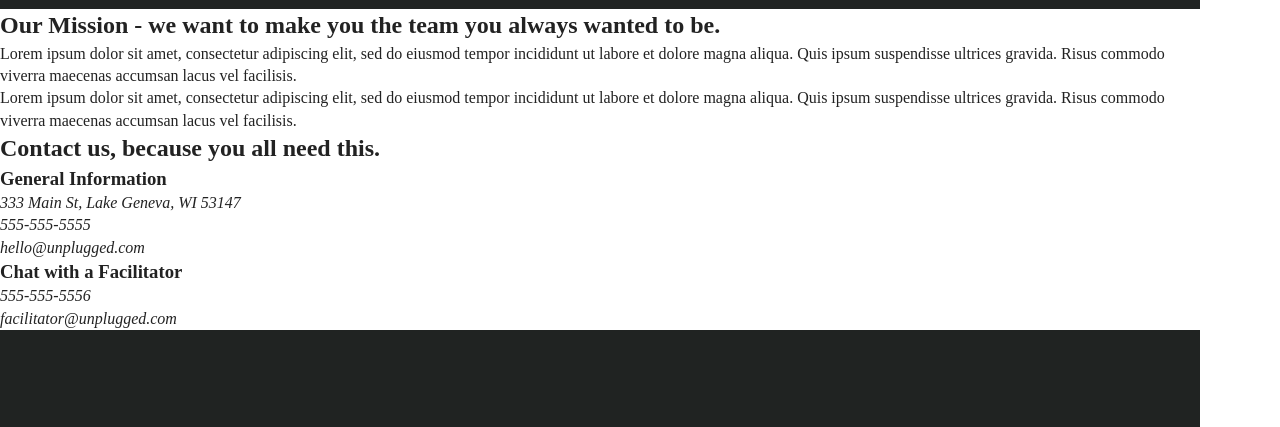
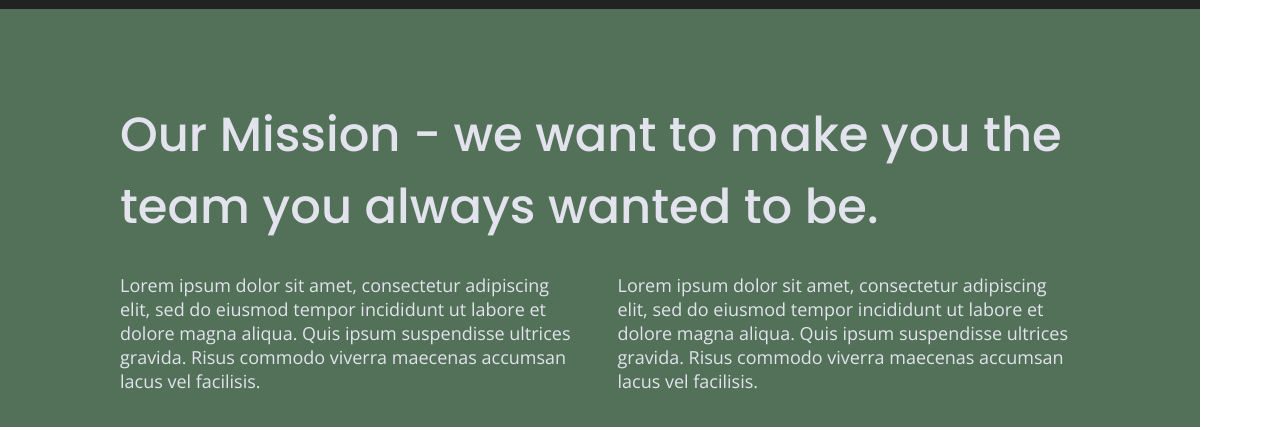
Before and after one commit to ivy-p/unplugged-retreat, a website: page about/index.html in a window 1280 px wide. Shown: the part 78-505 px from the top of the page. Drawn offline with nearby package versions, Linux system fonts and the light colour scheme.

Commit message:
About page styled

```diff
--- a/about/index.html
+++ b/about/index.html
@@ -19,7 +19,7 @@
   <link rel="stylesheet" href="../css/normalize.css">
   <link rel="stylesheet" href="../css/main.css">
 
-  <link href="https://fonts.googleapis.com/css2?family=Open+Sans:wght@700&display=swap" rel="stylesheet">
+  <link href="https://fonts.googleapis.com/css2?family=Open+Sans&family=Poppins:ital,wght@0,100;0,200;0,300;0,400;0,500;0,600;0,700;0,800;0,900;1,100;1,200;1,300;1,400;1,500;1,600;1,700;1,800;1,900&display=swap" rel="stylesheet">
 
   <meta name="theme-color" content="#fafafa">
 </head>
@@ -44,19 +44,20 @@
 
     <main>
       <section class="mission">
-        <div class="content-wrapper">
-            <div class="mission-content">
+        <div class="mission-content-wrapper">
 
               <h2>Our Mission - we want to make you
                 the team you always wanted to be.
               </h2>
 
-              <p>
-                Lorem ipsum dolor sit amet, consectetur adipiscing elit, sed do eiusmod tempor incididunt ut labore et dolore magna aliqua. Quis ipsum suspendisse ultrices gravida. Risus commodo viverra maecenas accumsan lacus vel facilisis.<br>
+              <p class="paragraph-one">
                 Lorem ipsum dolor sit amet, consectetur adipiscing elit, sed do eiusmod tempor incididunt ut labore et dolore magna aliqua. Quis ipsum suspendisse ultrices gravida. Risus commodo viverra maecenas accumsan lacus vel facilisis.
               </p>
 
-            </div>
+              <p>
+                Lorem ipsum dolor sit amet, consectetur adipiscing elit, sed do eiusmod tempor incididunt ut labore et dolore magna aliqua. Quis ipsum suspendisse ultrices gravida. Risus commodo viverra maecenas accumsan lacus vel facilisis.
+              </p>
+
         </div> <!-- mission content wrapper ends -->
       </section>
 
@@ -66,16 +67,13 @@
       </section>
 
       <section class="contact-section">
-      <div class="content-wrapper">
-
+        <div class="contact-wrapper">
           <h2>
             Contact us, because you all need this.
           </h2>
 
-      </div>
 
           <div class="contact-content">
-
             <div class="general-info">
               <h3>General Information</h3>
               <address>
@@ -92,10 +90,9 @@
                 facilitator@unplugged.com
               </address>
             </div>
-
+          </div>
         </div>
       </section>
-
   </main>
 
     <footer>
--- a/css/main.css
+++ b/css/main.css
@@ -406,6 +406,80 @@
     line-height: 1.125rem;
   }
 
+  /*--------------ABOUT PAGE MOBILE STYLES--------------*/
+  /*MISSION SECTION*/
+  .mission-content-wrapper{
+        background: #527158;
+        display: flex;
+        align-items: center;
+        justify-content: center;
+        flex-flow: column nowrap;
+        padding: 50px 20px;
+      }
+
+      .mission-content-wrapper h2{
+        font-family: 'Poppins', sans-serif;
+        font-size: 1.875rem;
+        font-weight: 500;
+        color: #e2e3ed;
+        margin-bottom: 20px;
+        line-height: 2.25rem;
+      }
+
+      .mission-content-wrapper p{
+        font-family: 'Open Sans', sans-serif;
+        font-size: 0.875rem;
+        line-height: 1.125rem;
+        color: #e2e3ed;
+      }
+
+      .paragraph-one{
+        margin-bottom: 20px;
+      }
+
+      /*CONTACT SECTION*/
+      .contact-wrapper{
+        display: flex;
+        justify-content: flex-start;
+        align-items: center;
+        flex-flow: column nowrap;
+        background: #2a423a;
+        padding: 50px 20px;
+      }
+
+      .contact-wrapper h2{
+        font-family: 'Poppins', sans-serif;
+        font-size: 1.875rem;
+        line-height: 1.875rem;
+        color: #e2e3ed;
+        font-weight: 500;
+        margin-bottom: 18px;
+      }
+
+      .contact-content{
+        width: 100%;
+      }
+
+      .contact-content h3{
+        font-family: 'Poppins', sans-serif;
+        font-size: 1.125rem;
+        line-height: 1.125rem;
+        color: #ffffff;
+        font-weight: 500;
+        margin-bottom: 18px;
+      }
+
+      .contact-content address{
+        font-family: 'Open Sans', sans-serif;
+        font-size: 0.875rem;
+        line-height: 1.35rem;
+        color: #ffffff;
+      }
+
+      .general-info address{
+        margin-bottom: 18px;
+      }
+
     /*--------------TABLET HOME PAGE STYLES----------------*/
     @media only screen and (min-width: 768px){
 
@@ -595,6 +669,63 @@
     .faq-content p{
       margin-bottom: 35px;
     }
+
+    /*---------TABLET ABOUT PAGE STYLES-----------*/
+    /*MISSION SECTION*/
+    .mission-content-wrapper{
+      padding: 100px 60px;
+      flex-flow: row wrap;
+      align-items: flex-start;
+    }
+
+    .mission-content-wrapper h2{
+      width: 100%;
+      margin-bottom: 35px;
+      font-size: 2.25rem;
+      line-height: 3rem;
+    }
+
+    .mission-content-wrapper p{
+      flex: 1;
+    }
+
+    .paragraph-one{
+      margin: 0 35px 0 0;
+    }
+
+    /*CONTACT US SECTION*/
+    .contact-wrapper{
+      justify-content: flex-start;
+      padding: 95px 65px;
+    }
+
+    .contact-wrapper h2{
+      width:100%;
+      font-size: 2.25rem;
+      line-height: 3rem;
+      margin-bottom: 50px;
+    }
+
+    .contact-content{
+      display: flex;
+      justify-content: flex-start;
+      align-items: flex-start;
+      flex-flow: row nowrap;
+    }
+
+    .contact-content h3{
+      font-size: 1.5rem;
+      line-height: 1.5rem;
+      margin-bottom: 20px;
+    }
+
+    .contact-content address{
+      line-height: 1.125rem;
+    }
+
+    .general-info{
+      margin-right: 100px;
+    }
   }
 
     /*--------------DESKTOP HOME PAGE STYLES---------------*/
@@ -647,7 +778,50 @@
       font-size: 1.125rem;
       line-height: 1.125rem;
     }
+
+    /*-----------ABOUT PAGE DESKTOP STYLES----------------*/
+    /*MISSION SECTION*/
+    .mission-content-wrapper{
+      padding: 90px 120px;
     }
+
+    .mission-content-wrapper h2{
+      font-size: 3rem;
+      line-height: 4.5rem;
+      margin-bottom: 30px;
+    }
+
+    .mission-content-wrapper p{
+      font-size: 1.125rem;
+      line-height: 1.5rem;
+    }
+
+    /*CONTACT SECTION*/
+    .contact-wrapper{
+      padding: 90px 120px;
+    }
+
+    .contact-wrapper h2{
+      font-size: 3rem;
+      line-height: 4.5rem;
+      margin-bottom: 25px;
+    }
+
+    .contact-content h3{
+      font-size: 1.875rem;
+      line-height: 1.875rem;
+      margin-bottom: 35px;
+    }
+
+    .contact-content address{
+      font-size: 1.125rem;
+      line-height: 1.35rem;
+    }
+
+    .general-info{
+      margin-right: 200px;
+    }
+  }
 
 
 
```
Lines whose indentation alone changed are shown as unchanged.
